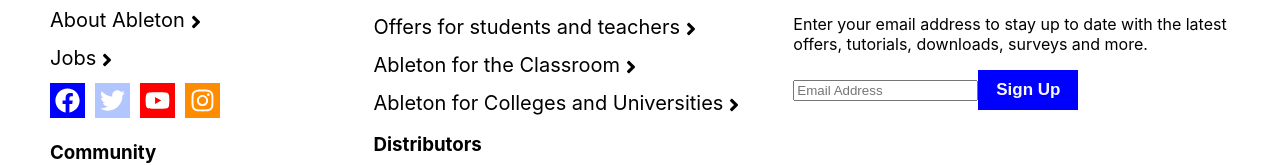
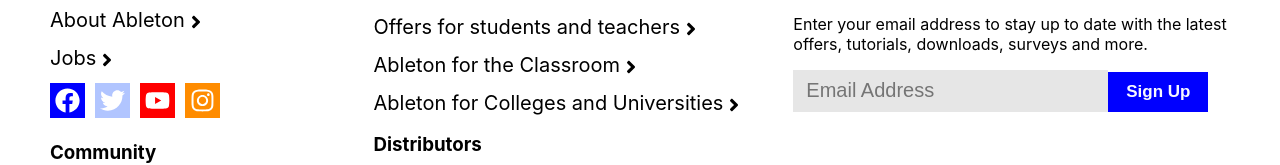
Before and after one commit to afiatamanna06/ableton, a React (Create React App) app: page / in a window 1280 px wide. Shown: the part 6975-7140 px from the top of the page. Built offline with nearby package versions, Linux system fonts and the light colour scheme.

Commit message:
Add email input style at footer

```diff
--- a/src/components/Footer.css
+++ b/src/components/Footer.css
@@ -64,3 +64,12 @@ li{
     font-size: 17px;
     border-style: hidden;
 }
+
+.input-signup{
+    width: 300px;
+    height: 40px;
+    padding-left: 13px;
+    font-size: 20px;
+    border-style: hidden;
+    background-color: #e6e6e6;
+}
--- a/src/components/Footer.js
+++ b/src/components/Footer.js
@@ -53,7 +53,7 @@ const Footer = () => {
                    <ul className='items'>
                         <li><h3>Sign up to our newsletter</h3></li>
                         <li><p>Enter your email address to stay up to date with the latest<br></br> offers, tutorials, downloads, surveys and more.</p></li>
-                        <li><input type='email' placeholder='Email Address'></input><button className='btn-signup'>Sign Up</button></li>
+                        <li><input type='email' placeholder='Email Address' className='input-signup'></input><button className='btn-signup'>Sign Up</button></li>
                    </ul>
                </div>
             </div>
```
